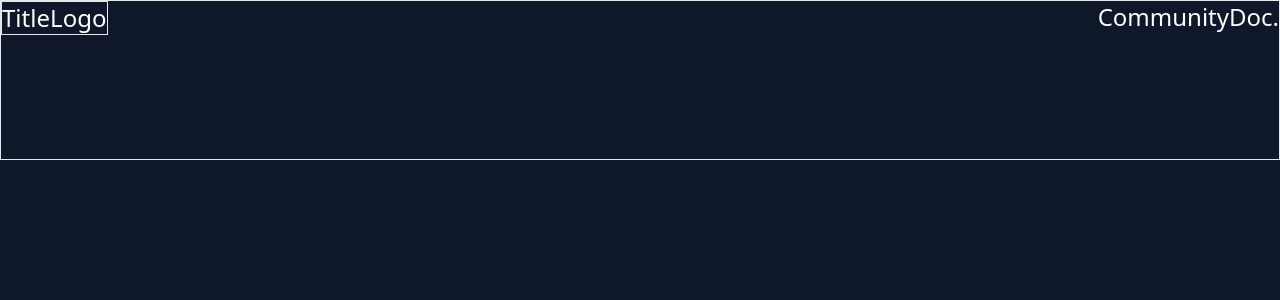
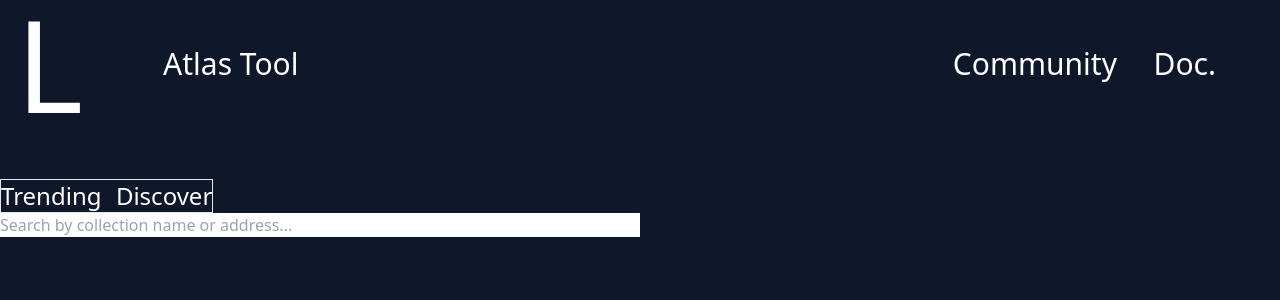
Before and after one commit to b00000001/atlas-tool, a Next.js app: page / in a window 1280 px wide. Shown: the top 300 px of the page. Built offline with nearby package versions, Linux system fonts and the light colour scheme.

Commit message:
Finished skeleton of header

```diff
--- a/components/Header.tsx
+++ b/components/Header.tsx
@@ -1,13 +1,15 @@
 function Header() {
   return (
-    <header className='flex justify-between'>
-      <div className="border flex text-2xl justify-between w-1/12">
-        <p>Title</p>
-        <p>Logo</p>
-      </div>
-      <div className='text-2xl flex'>
-        <p>Community</p>
-        <p>Doc.</p>
+    <header className="flex">
+      <div className="text-9xl px-4">L</div>
+      <div className="flex items-center w-full justify-between px-16">
+        <div className="text-3xl">
+          <p>Atlas Tool</p>
+        </div>
+        <div className='flex text-3xl w-1/4 justify-between'>
+          <p>Community</p>
+          <p>Doc.</p>
+        </div>
       </div>
     </header>
   );
--- /dev/null
+++ b/components/Search.tsx
@@ -0,0 +1,17 @@
+function Search() {
+  return (
+    <section className="flex h-full">
+      <div className='flex flex-col justify-center w-full h-full'>
+        <div className='flex text-2xl w-1/6 border justify-between'>
+          <p>Trending</p>
+          <p>Discover</p>
+        </div>
+        <div>
+            <input className='w-1/2' type='search' placeholder='Search by collection name or address...'></input>
+        </div>
+      </div>
+    </section>
+  );
+}
+
+export default Search;
--- a/pages/index.tsx
+++ b/pages/index.tsx
@@ -2,13 +2,15 @@ import Head from 'next/head';
 import Image from 'next/image';
 import styles from '../styles/Home.module.css';
 import Header from '../components/Header';
+import Search from '../components/Search'
+
 export default function Home() {
   return (
     <div className="bg-slate-900 text-white h-screen">
-      <div id='header-row' className='border h-1/5'>
+      <div id='header-row' className='h-auto'>
         <Header />
       </div>
-      <div id='search-row'></div>
+      <div id='search-row' className='h-1/5'><Search /></div>
     </div>
   );
 }
```
